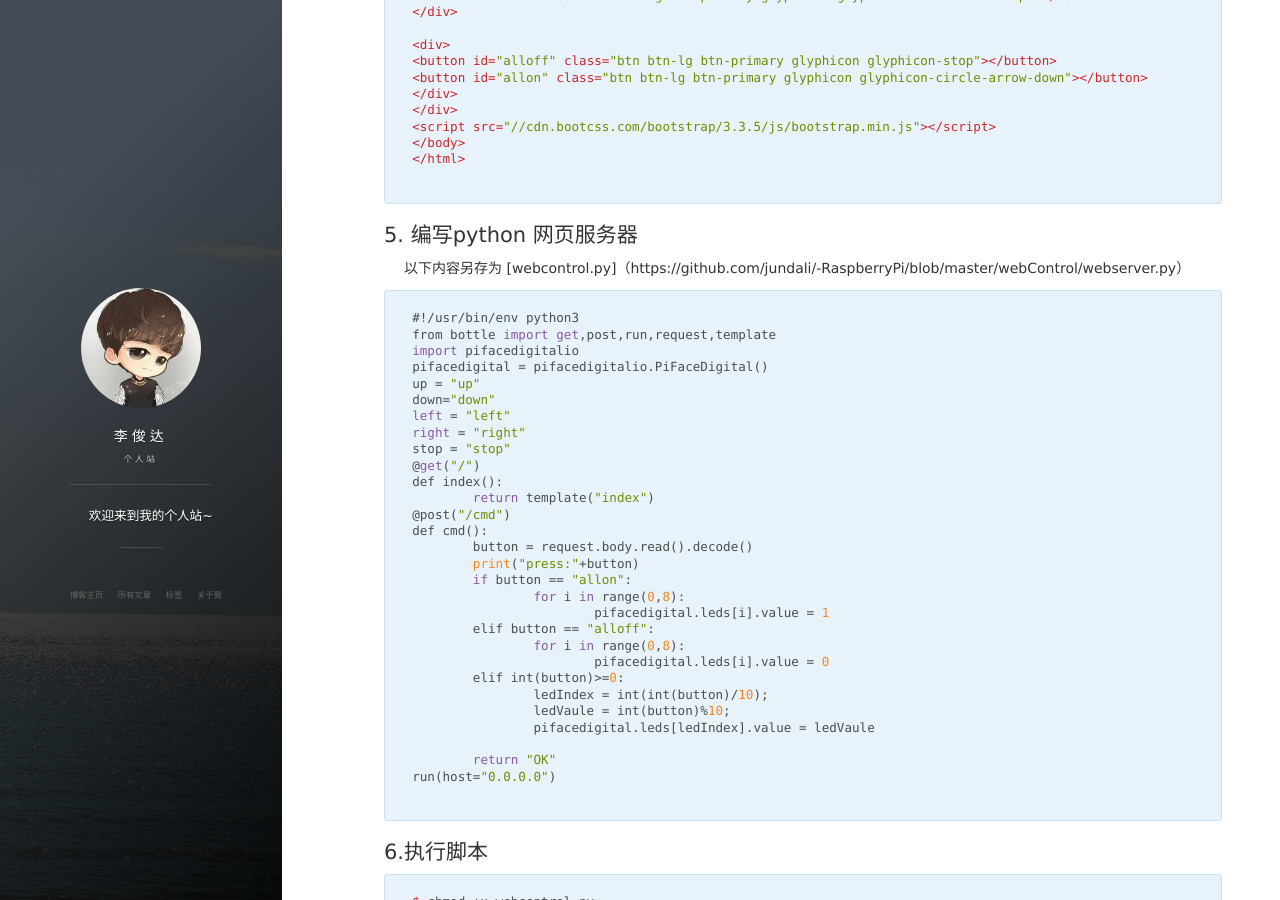
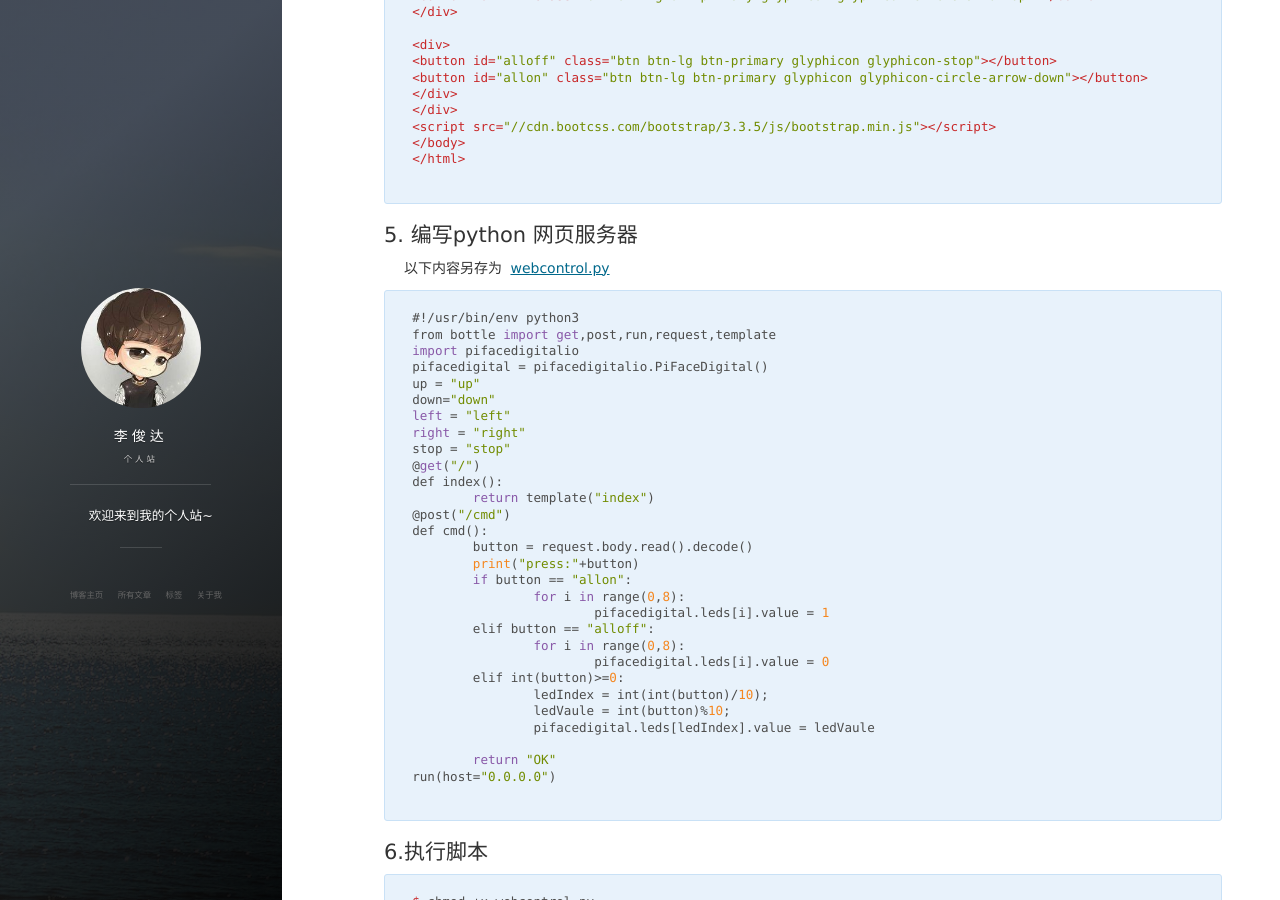
Before and after one commit to jundali/jundali.github.io, a Jekyll site: the page built from _posts/2017-08-12-webControlPiFace.md.md, in a window 1280 px wide and 900 px high, scrolled down 2397 px. Built offline with Jekyll 4.4.1, drawn with Linux system fonts in a browser that asks for light colours; nearby versions of some CDN libraries; comment, search, counter and statistics services are not loaded; some of the changed text lies outside the part shown.

Commit message:
Update 2017-08-12-webControlPiFace.md.md

````diff
--- a/_posts/2017-08-12-webControlPiFace.md.md
+++ b/_posts/2017-08-12-webControlPiFace.md.md
@@ -64,7 +64,7 @@ $ sudo easy_install -U bottle
 ```
 
 ## 4.编写网页模板
-模板文件名[index.tpl]（https://github.com/jundali/-RaspberryPi/blob/master/webControl/index.tpl）
+模板文件名[index.tpl](https://github.com/jundali/-RaspberryPi/blob/master/webControl/index.tpl)
 ```
 <!DOCTYPE html>
 <html lang="en">
@@ -145,7 +145,7 @@ $.post("/cmd",this.id,function(data,status){});
 ```
 ## 5. 编写python 网页服务器
 
-以下内容另存为 [webcontrol.py]（https://github.com/jundali/-RaspberryPi/blob/master/webControl/webserver.py）
+以下内容另存为 [webcontrol.py](https://github.com/jundali/-RaspberryPi/blob/master/webControl/webserver.py)
 ```
 #!/usr/bin/env python3
 from bottle import get,post,run,request,template
````
